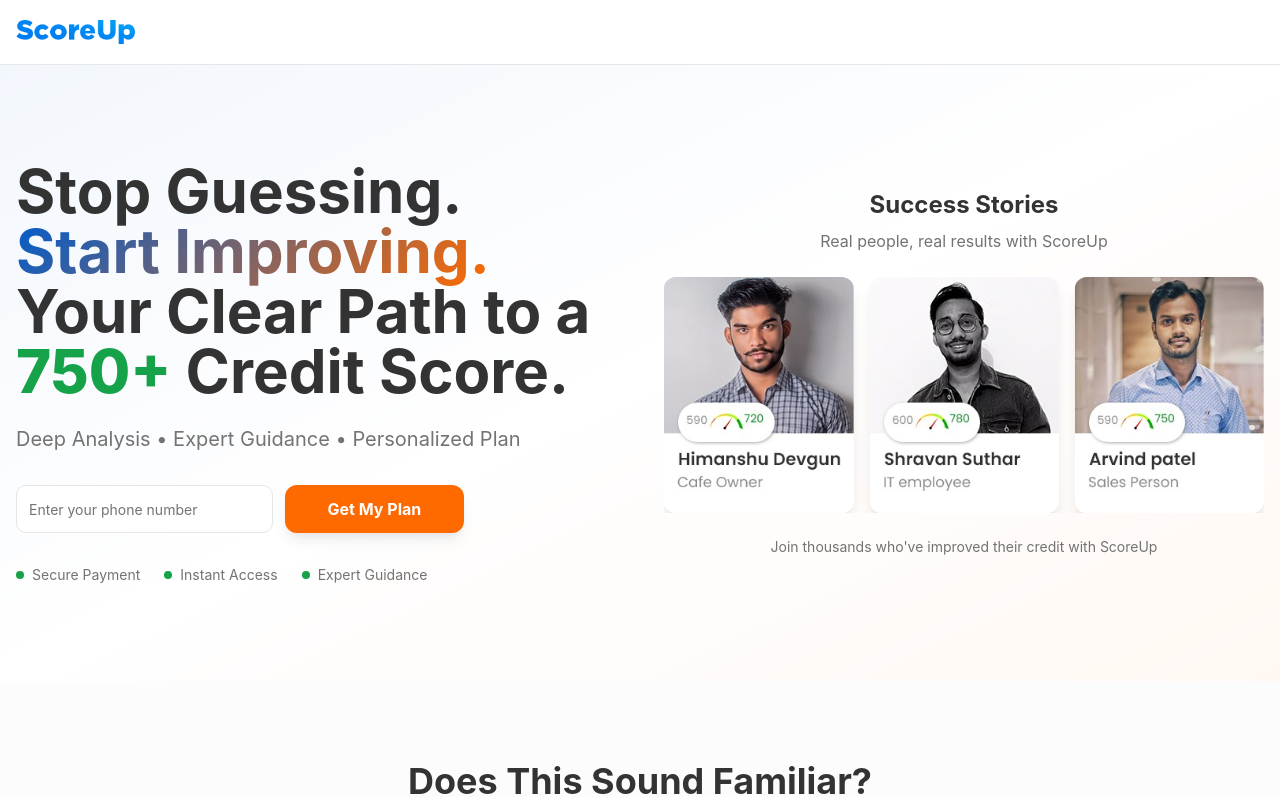
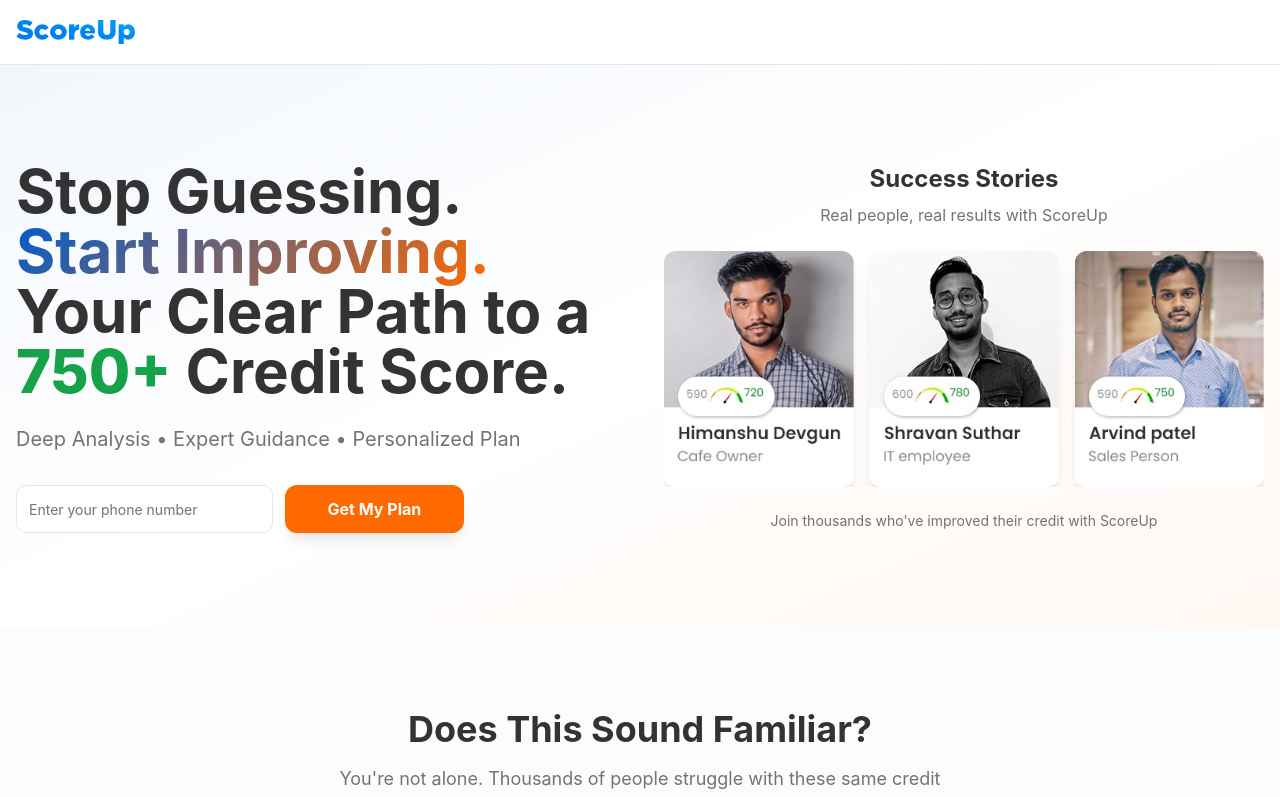
Before and after one commit to shubh099/scoreup-landing-site, a React (Vite) app: page / in a window 1280 px wide. Shown: the top 797 px of the page. Built offline with nearby package versions, Linux system fonts and the light colour scheme.

Commit message:
Remove content from HeroSection
Removed the "Deep Analysis • Expert Guidance • Personalized Plan" section from the HeroSection.

```diff
--- a/src/components/HeroSection.tsx
+++ b/src/components/HeroSection.tsx
@@ -1,7 +1,6 @@
 
 import React, { useState } from 'react';
 import PhoneNumberInput from './PhoneNumberInput';
-import TrustIndicators from './TrustIndicators';
 import UserSuccessCarousel from './UserSuccessCarousel';
 import OTPVerificationDialog from './OTPVerificationDialog';
 
@@ -51,9 +50,6 @@ const HeroSection = () => {
                 setMobileNumber={setMobileNumber}
                 className="hidden md:block"
               />
-
-              {/* Trust indicators */}
-              <TrustIndicators />
             </div>
 
             {/* Right Column - User Success Carousel */}
```
